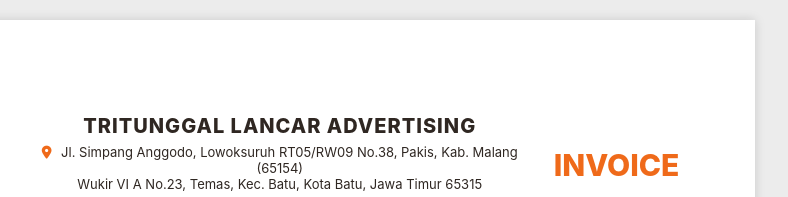
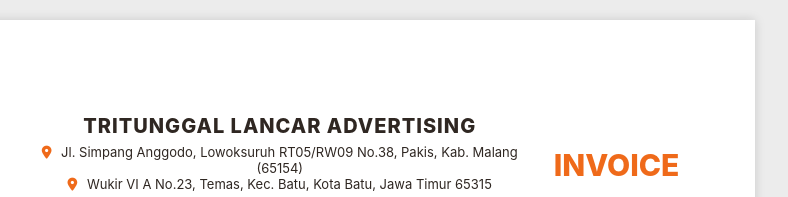
Before and after one commit to fusionprojectid/inv-ttl, a plain HTML site: page index.html in a window 1280 px wide. Shown: the top 197 px of the page, 433-1221 px from the left. Drawn offline with Linux system fonts and the light colour scheme.

Commit message:
Update index.html

```diff
--- a/index.html
+++ b/index.html
@@ -30,7 +30,8 @@
 <div class="company-info">
 <i class="fa-solid fa-location-dot"></i>
 Jl. Simpang Anggodo, Lowoksuruh RT05/RW09 No.38,
-Pakis, Kab. Malang (65154) <br> Wukir VI A No.23, Temas, Kec. Batu, Kota Batu, Jawa Timur 65315 </br>
+Pakis, Kab. Malang (65154)
+<br> <i class="fa-solid fa-location-dot"></i> Wukir VI A No.23, Temas, Kec. Batu, Kota Batu, Jawa Timur 65315 </br>
 </div>
 
 <div class="contact-row">
```
